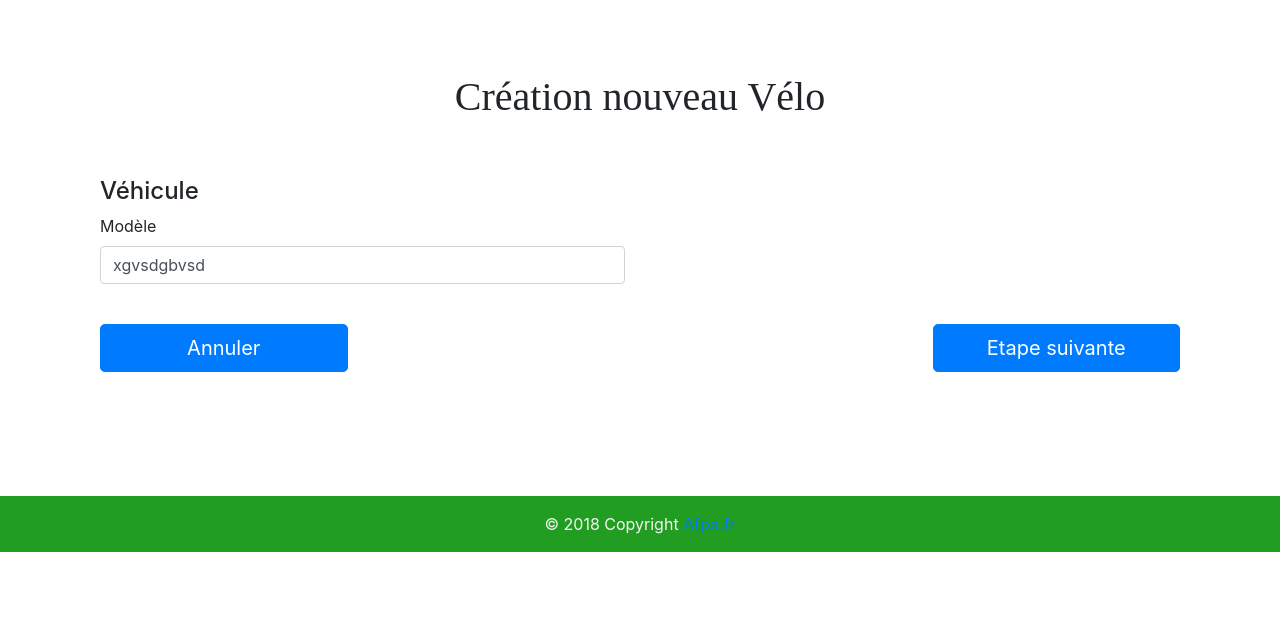
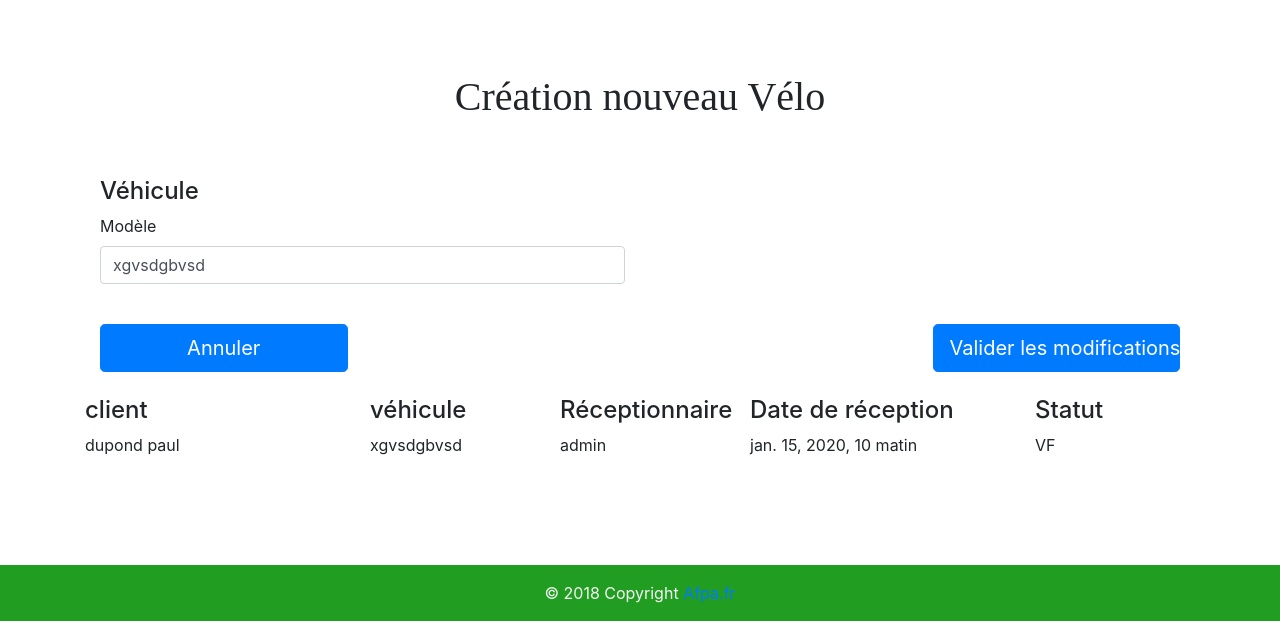
Before and after one commit to BrieucDaigneau/afpa_meca, a Django app: page /garage/velo-update/1/ in a window 1280 px wide. Shown: the part 213-854 px from the top of the page. Before the commit the page ends 765 px from the top, so only its background shows below. Run offline with Django 3.2, Linux system fonts and the light colour scheme; a user stored in the database is signed in; data comes from the database, SQL or seed files in the repository; tables that the repository leaves empty hold one stand-in row (values such as "Sample post"); some libraries are stand-ins or nearby versions.

Commit message:
ajout des listes interventions dans la consultation des velos, avec lien cliquable vers update intervention

```diff
--- a/garage/templates/garage/velo_form.html
+++ b/garage/templates/garage/velo_form.html
@@ -30,6 +30,8 @@
                     </div>
                 </div>
                 <br/>
+
+{% block boutons %}
                 <div class="row">
                     <div class="col-md-3">
                         <a href="" onClick="history.back()" class="btn btn-primary btn-lg btn-block">Annuler</a>
@@ -42,9 +44,12 @@
                         <button class="btn btn-primary btn-lg btn-block" type="submit">Etape suivante</button>
                     </div>
                 </div>
+
+{% endblock boutons %}
             </form>
 
         </formulaire>
 </div>
 
-{% endblock %}
+{% block liste_interventions %}{% endblock liste_interventions %}
+{% endblock content %}
--- /dev/null
+++ b/garage/templates/garage/velo_update.html
@@ -0,0 +1,57 @@
+{% extends 'garage/velo_form.html' %}
+
+{% block boutons %}
+<div class="row">
+    <div class="col-md-3">
+        <a href="" onClick="history.back()" class="btn btn-primary btn-lg btn-block">Annuler</a>
+    </div>
+    <div class="col-md-3">
+    </div>
+    <div class="col-md-3">
+    </div>
+    <div class="col-md-3">
+        <button class="btn btn-primary btn-lg btn-block" type="submit">Valider les modifications</button>
+    </div>
+</div>
+{% endblock boutons %}
+
+
+{% block liste_interventions %}
+<div class="row">
+
+        <h4 class="col-md-12" >
+            <div class="row">
+                <div class=" col-md-3">client</div>
+                <div class=" col-md-2">véhicule</div>
+                <div class="col-md-2">Réceptionnaire</div>
+                <div class="col-md-3">Date de réception</div>
+                <div class="col-md-2">Statut</div>
+            </div>
+        </h4>
+
+{% for intervention in liste_interventions %}
+<input type="radio" class="btn col-md-1 radio" id="{{intervention.id}}" name="btnIntervention" onclick='javascript:document.interventionChecked={{intervention.id}};' ></input>
+
+<label for="{{intervention.id}}" id="elementListe" class="col-md-12" ondblclick="redirect()">
+    <div class="row ">
+        <div class="col-md-3">{{ intervention.vehicule.client.nom_client }} {{ intervention.vehicule.client.prenom_client }}</div>
+        <div class="col-md-2">{{ intervention.vehicule }}</div>
+        <div class="col-md-2">{{ intervention.utilisateur }}</div>
+        <div class="col-md-3">{{ intervention.date_saisie_intervention }}</div>
+        <div class="col-md-2">{{ intervention.statut }}</div>
+    </div>
+</label>
+
+{% empty %}
+<p>aucune intervention</p>
+{% endfor %}
+</div>
+</div>
+
+<script type="text/javascript">
+
+function redirect() {
+    window.location = "{% url 'garage:intervention-update' 1 %}".replace(1, document.interventionChecked)
+}
+</script>
+{% endblock liste_interventions %}
--- a/garage/views.py
+++ b/garage/views.py
@@ -228,9 +228,14 @@ class MotoUpdate(UpdateView):
 
 class VeloUpdate(UpdateView):
     model = Velo
-    template_name = 'garage/velo_form.html'
+    template_name = 'garage/velo_update.html'
     form_class = VeloForm
     success_url = reverse_lazy('garage:')
+
+    def get_context_data(self, **kwargs):
+        context = super().get_context_data(**kwargs)
+        context['liste_interventions'] = Intervention.objects.filter(vehicule=self.kwargs['pk'])
+        return context
 
 
 class VehiculeSelect(ListView):
```
